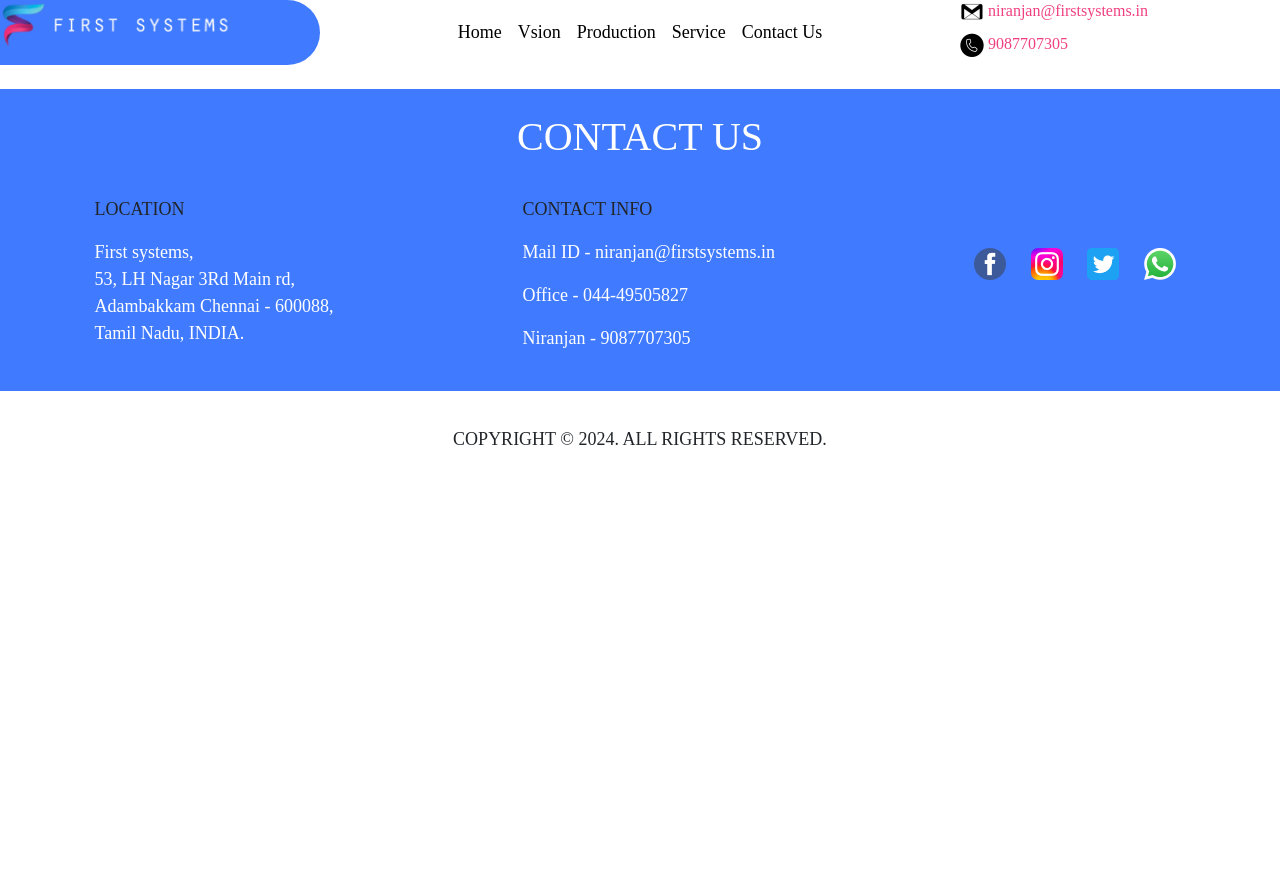
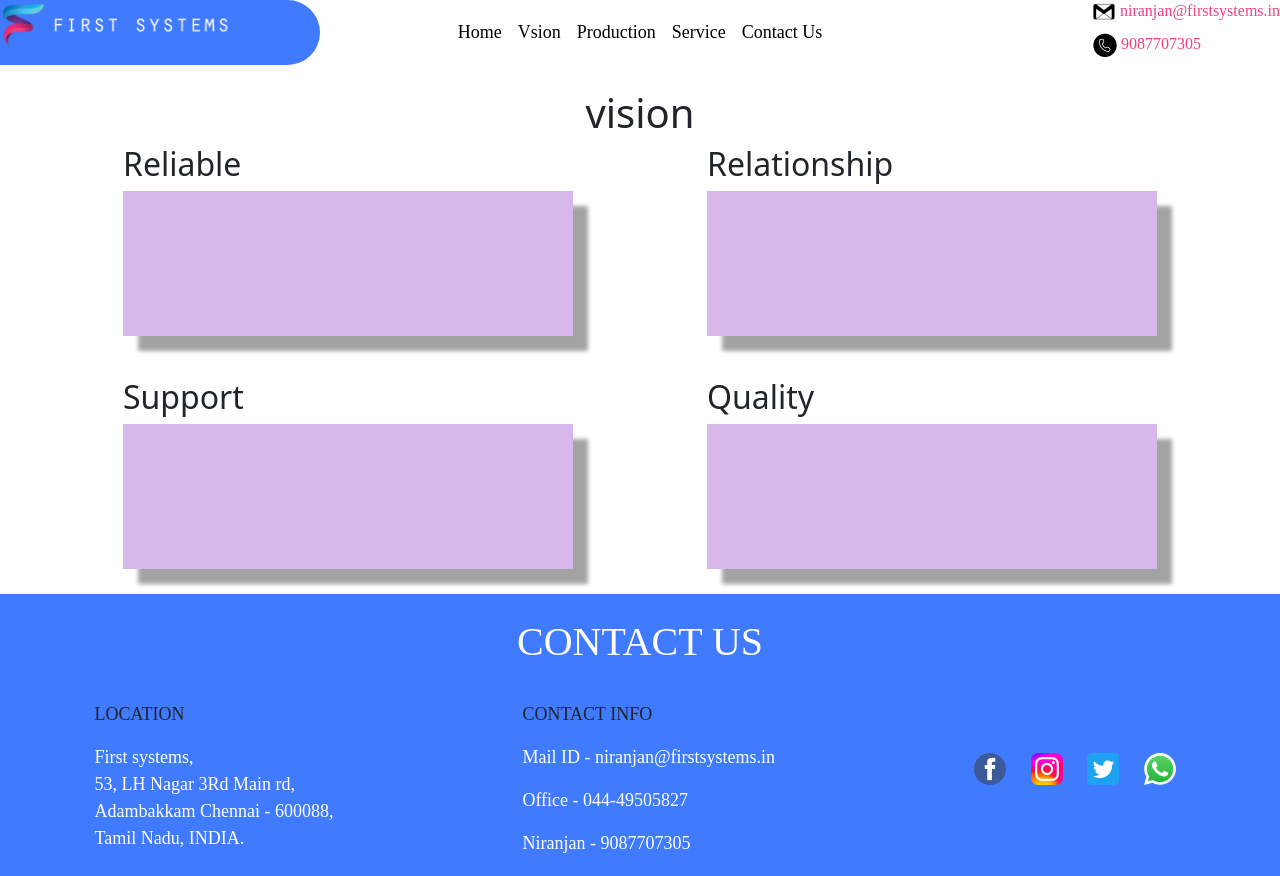
Before and after one commit to ManiGymnast/project1, a website with bundled scripts: page index.html in a window 1280 px wide. Shown: the top 876 px of the page. Before the commit the page ends 800 px from the top, so only its background shows below. Built offline with nearby package versions, Linux system fonts and the light colour scheme.

Commit message:
vision added

```diff
--- a/index.html
+++ b/index.html
@@ -1,13 +1,16 @@
 <!DOCTYPE html>
 <html lang="en">
+
 <head>
   <meta charset="UTF-8">
   <meta name="viewport" content="width=device-width, initial-scale=1.0">
   <title>firstSystem</title>
   <link rel="stylesheet" href="./public/main.css">
-    <link href="https://cdn.jsdelivr.net/npm/bootstrap@5.3.3/dist/css/bootstrap.min.css" rel="stylesheet" integrity="sha384-QWTKZyjpPEjISv5WaRU9OFeRpok6YctnYmDr5pNlyT2bRjXh0JMhjY6hW+ALEwIH" crossorigin="anonymous">
+  <link href="https://cdn.jsdelivr.net/npm/bootstrap@5.3.3/dist/css/bootstrap.min.css" rel="stylesheet"
+    integrity="sha384-QWTKZyjpPEjISv5WaRU9OFeRpok6YctnYmDr5pNlyT2bRjXh0JMhjY6hW+ALEwIH" crossorigin="anonymous">
 
 </head>
+
 <body>
 
   <header class="nav d-flex flex-wrap align-items-center justify-content-center justify-content-md-between  mb-4 ">
@@ -25,38 +28,85 @@
 
     <div class="col-md-3  contact text">
       <div>
-<h6><a href="mailto: niranjan@firstsystems.in"><img src="./public/image/mail.png" alt="mail-logo"></a> niranjan@firstsystems.in</h2>
+        <h6><a href="mailto: niranjan@firstsystems.in"><img src="./public/image/mail.png" alt="mail-logo"></a>
+          niranjan@firstsystems.in</h2>
       </div>
       <div>
-<h6><img src="./public/image/contact us.png" alt="phone-logo"> 9087707305</h6>
+        <h6 style="padding-right: 79px;"><a href="tel:9087707305"><img src="./public/image/contact us.png"
+              alt="phone-logo"></a> 9087707305</h6>
       </div>
     </div>
   </header>
 
 
 
+  <div id="vision">
+    <div class="vision_s1">
+      <div>
+        <h1>vision</h1>
+      </div>
+      <div class="container_box">
+        <div class="box">
+          <div class="vision__heading">
+            <h2>Reliable</h2>
+          </div>
+          <div class="vision__content"></div>
 
 
+          </p>
+
+        </div>
+        <div class="box">
+          <div class="vision__heading">
+            <h2>Relationship</h2>
+          </div>
+          <div class="vision__content">
+
+          </div>
+        </div>
+        <div class="box">
+          <div class="vision__heading">
+            <h2>Support</h2>
+          </div>
+          <div class="vision__content"></div>
+        </div>
+        <div class="box">
+          <div class="vision__heading">
+            <h2>Quality</h2>
+          </div>
+          <div class="vision__content"></div>
+        </div>
+      </div>
+    </div>
+
+
+
+  </div>
   <footer>
     <div class="blue">
       <div class="footerh text">
         <h1>CONTACT US</h1>
       </div>
       <div class="details text">
-  <div><p>LOCATION</p>
+        <div>
+          <p>LOCATION</p>
           <p style="color: white;">First systems,<br>
             53, LH Nagar 3Rd Main rd,<br>
             Adambakkam Chennai - 600088,<br>
-        Tamil Nadu, INDIA.</p></div>
-  <div> <p>CONTACT INFO</p>
+            Tamil Nadu, INDIA.</p>
+        </div>
+        <div>
+          <p>CONTACT INFO</p>
           <p style="color: white;">Mail ID - niranjan@firstsystems.in</p>
           <p style="color: white;">Office - 044-49505827</p>
-    <p style="color: white;">Niranjan - 9087707305</p></div>
+          <p style="color: white;">Niranjan - 9087707305</p>
+        </div>
         <div class="social">
           <div><img src="./public/image/Facebook logo.png" alt="Facebooklogo">
             <img src="./public/image/Instagram logo.png" alt="Instagramlogo">
             <img src="./public/image/Twitter logo.png" alt="Twitterlogo">
-    <img src="./public/image/WhatsApp logo.png" alt="WhatsApplogo"></div>
+            <img src="./public/image/WhatsApp logo.png" alt="WhatsApplogo">
+          </div>
         </div>
       </div>
     </div>
@@ -65,7 +115,10 @@
       <p class="text">COPYRIGHT © 2024. ALL RIGHTS RESERVED.</p>
     </div>
   </footer>
-<script src="https://cdn.jsdelivr.net/npm/bootstrap@5.3.3/dist/js/bootstrap.bundle.min.js" integrity="sha384-YvpcrYf0tY3lHB60NNkmXc5s9fDVZLESaAA55NDzOxhy9GkcIdslK1eN7N6jIeHz" crossorigin="anonymous"></script>
+  <script src="https://cdn.jsdelivr.net/npm/bootstrap@5.3.3/dist/js/bootstrap.bundle.min.js"
+    integrity="sha384-YvpcrYf0tY3lHB60NNkmXc5s9fDVZLESaAA55NDzOxhy9GkcIdslK1eN7N6jIeHz"
+    crossorigin="anonymous"></script>
   <script src="./index.js"></script>
 </body>
+
 </html>
--- a/public/main.css
+++ b/public/main.css
@@ -28,8 +28,12 @@ li{
 .contact{
     display: flex;
     flex-direction: column;
+    justify-content: right;
      color: #F04080;
 
+}
+.contact h6{
+    text-align: right;
 }
 .blue{
     height: auto;
@@ -66,3 +70,26 @@ li{
     display: flex;
     flex-direction: column;
   }
+
+
+
+  .vision_s1{
+    display: flex;
+    justify-content: center;
+    flex-direction: column;
+    align-items: center;
+
+  }
+  .container_box{
+    display:flex;
+    justify-content: space-between;
+    flex-wrap: wrap;
+    width: 1034px;
+    height: 449px;
+    }
+    .vision__content{
+      width: 450px;
+      height: 145px;
+    background-color: #D8B8EB;
+     box-shadow: 15px 15px 4px 0px #0000005C;
+    }
```
Lines whose indentation alone changed are shown as unchanged.
